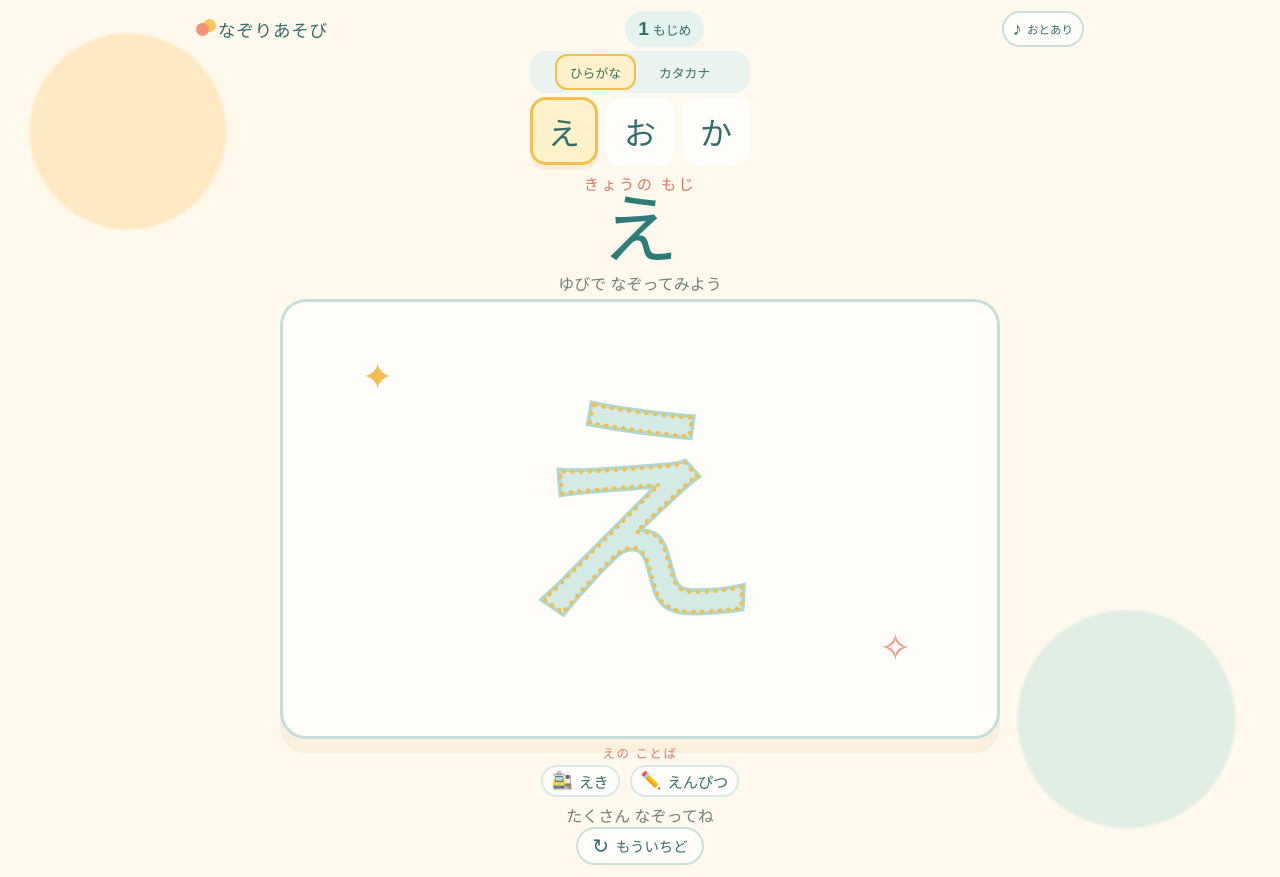
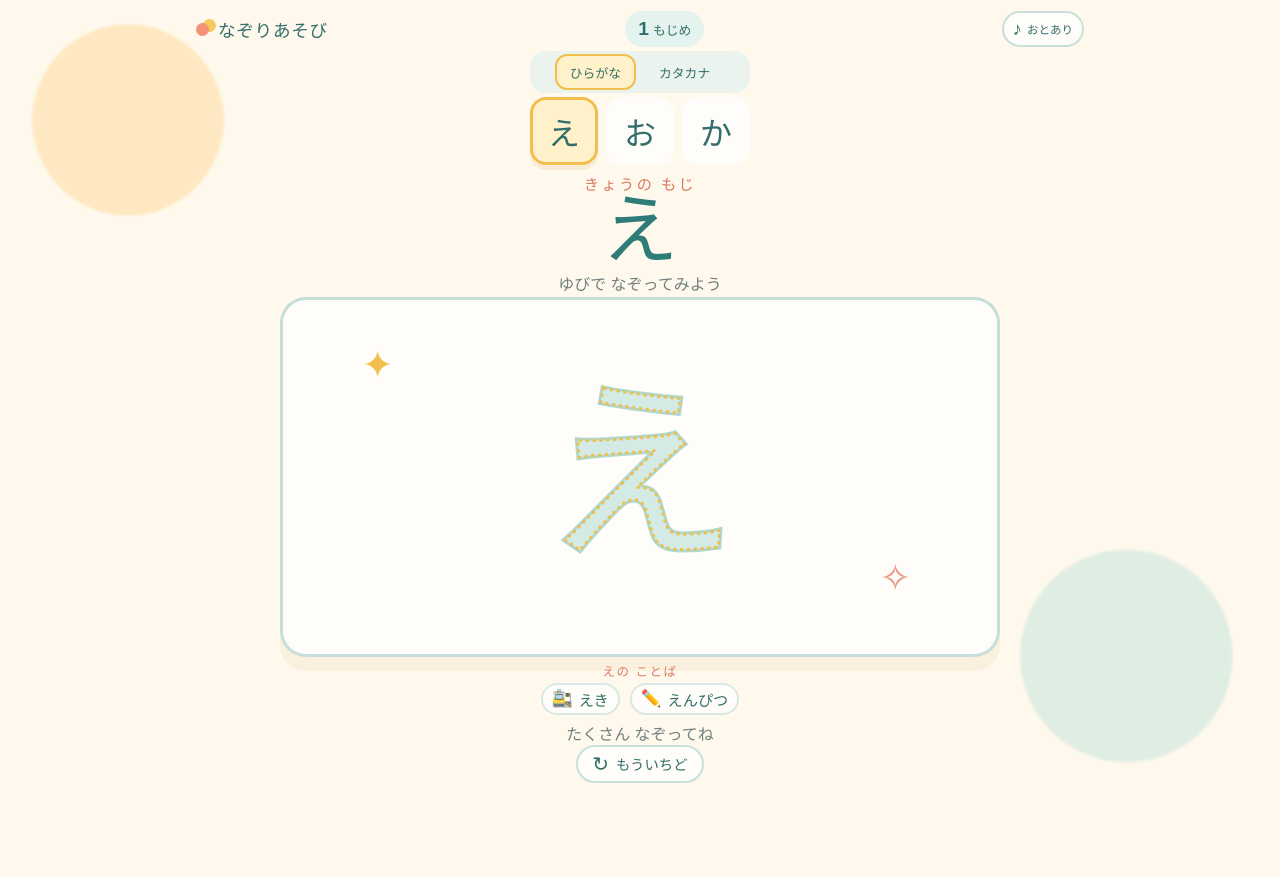
Before and after one commit to hosoden/Nazori, a React (Vite) app: page / in a window 1280 px wide. After the commit the page ends 800 px from the top, so only its background shows below. Built offline with nearby package versions, Linux system fonts and the light colour scheme.

Commit message:
completed TODO-8

```diff
--- a/src/styles.css
+++ b/src/styles.css
@@ -34,7 +34,8 @@ svg {
 
 .app-shell {
   display: grid;
-  grid-template-rows: auto auto minmax(0, 1fr) auto;
+  grid-template-rows: auto auto auto auto auto auto auto auto;
+  align-content: start;
   min-height: 100svh;
   padding: max(10px, env(safe-area-inset-top)) max(16px, env(safe-area-inset-right)) max(10px, env(safe-area-inset-bottom)) max(16px, env(safe-area-inset-left));
   margin: 0 auto;
@@ -223,8 +224,8 @@ h1 {
   display: grid;
   place-items: center;
   min-height: 0;
-  height: min(55vh, 560px);
-  margin: 2px auto 0;
+  height: min(45vh, 520px);
+  margin: 0 auto;
   width: min(100%, 720px);
   border: 3px solid rgba(66, 151, 143, 0.3);
   border-radius: 26px;
```
Also changed, not shown: 2 other files (tests, documents, lock files or other folders).
